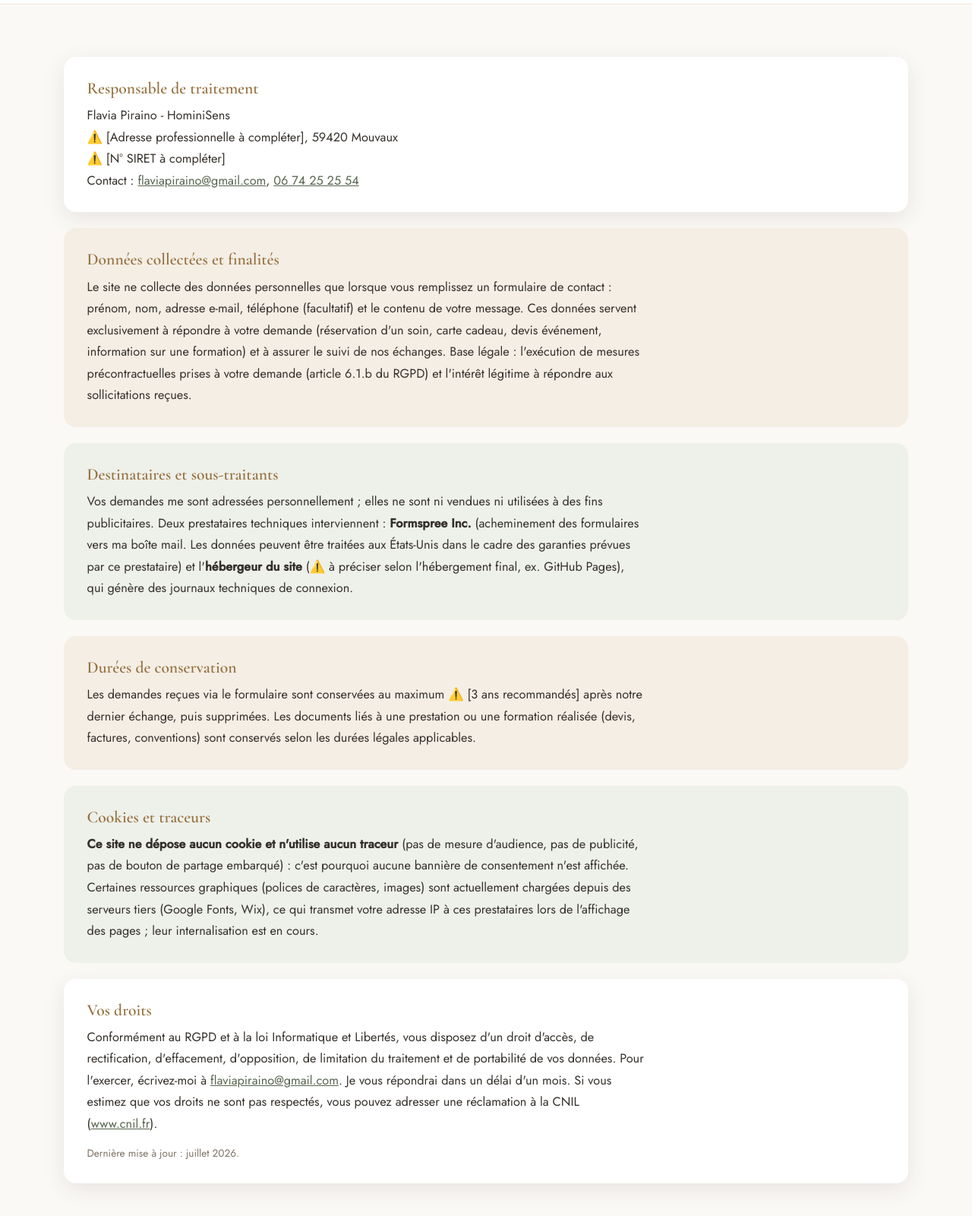
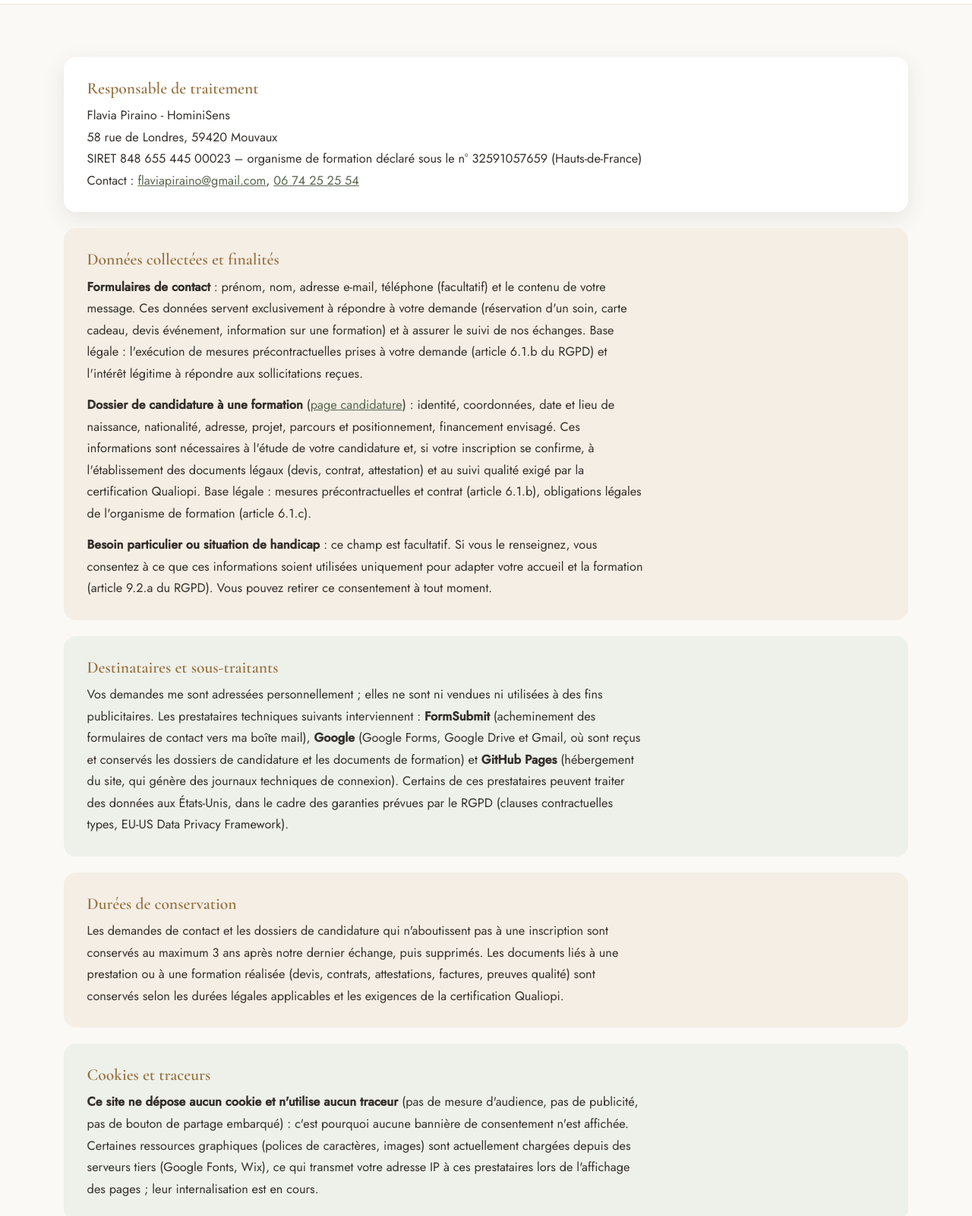
Before and after one commit to FlaviaPiraino/hominisens, a plain HTML site: page confidentialite.html in a window 1280 px wide. Shown: the part 420-2020 px from the top of the page at 76% size. Drawn offline with nearby package versions, Linux system fonts and the light colour scheme.

Commit message:
Add files via upload

```diff
--- a/confidentialite.html
+++ b/confidentialite.html
@@ -61,24 +61,26 @@
   <section class="encadre blanc">
     <h3>Responsable de traitement</h3>
     <p>Flavia Piraino - HominiSens<br>
-    ⚠️ [Adresse professionnelle à compléter], 59420 Mouvaux<br>
-    ⚠️ [N° SIRET à compléter]<br>
+    58 rue de Londres, 59420 Mouvaux<br>
+    SIRET 848 655 445 00023 – organisme de formation déclaré sous le n° 32591057659 (Hauts-de-France)<br>
     Contact : <a href="mailto:flaviapiraino@gmail.com">flaviapiraino@gmail.com</a>, <a href="tel:0674252554">06 74 25 25 54</a></p>
   </section>
 
   <section class="encadre">
     <h3>Données collectées et finalités</h3>
-    <p>Le site ne collecte des données personnelles que lorsque vous remplissez un formulaire de contact : prénom, nom, adresse e-mail, téléphone (facultatif) et le contenu de votre message. Ces données servent exclusivement à répondre à votre demande (réservation d'un soin, carte cadeau, devis événement, information sur une formation) et à assurer le suivi de nos échanges. Base légale : l'exécution de mesures précontractuelles prises à votre demande (article 6.1.b du RGPD) et l'intérêt légitime à répondre aux sollicitations reçues.</p>
+    <p><strong>Formulaires de contact</strong> : prénom, nom, adresse e-mail, téléphone (facultatif) et le contenu de votre message. Ces données servent exclusivement à répondre à votre demande (réservation d'un soin, carte cadeau, devis événement, information sur une formation) et à assurer le suivi de nos échanges. Base légale : l'exécution de mesures précontractuelles prises à votre demande (article 6.1.b du RGPD) et l'intérêt légitime à répondre aux sollicitations reçues.</p>
+    <p style="margin-top:.8rem;"><strong>Dossier de candidature à une formation</strong> (<a href="candidature.html">page candidature</a>) : identité, coordonnées, date et lieu de naissance, nationalité, adresse, projet, parcours et positionnement, financement envisagé. Ces informations sont nécessaires à l'étude de votre candidature et, si votre inscription se confirme, à l'établissement des documents légaux (devis, contrat, attestation) et au suivi qualité exigé par la certification Qualiopi. Base légale : mesures précontractuelles et contrat (article 6.1.b), obligations légales de l'organisme de formation (article 6.1.c).</p>
+    <p style="margin-top:.8rem;"><strong>Besoin particulier ou situation de handicap</strong> : ce champ est facultatif. Si vous le renseignez, vous consentez à ce que ces informations soient utilisées uniquement pour adapter votre accueil et la formation (article 9.2.a du RGPD). Vous pouvez retirer ce consentement à tout moment.</p>
   </section>
 
   <section class="encadre vert">
     <h3>Destinataires et sous-traitants</h3>
-    <p>Vos demandes me sont adressées personnellement ; elles ne sont ni vendues ni utilisées à des fins publicitaires. Deux prestataires techniques interviennent : <strong>Formspree Inc.</strong> (acheminement des formulaires vers ma boîte mail. Les données peuvent être traitées aux États-Unis dans le cadre des garanties prévues par ce prestataire) et l'<strong>hébergeur du site</strong> (⚠️ à préciser selon l'hébergement final, ex. GitHub Pages), qui génère des journaux techniques de connexion.</p>
+    <p>Vos demandes me sont adressées personnellement ; elles ne sont ni vendues ni utilisées à des fins publicitaires. Les prestataires techniques suivants interviennent : <strong>FormSubmit</strong> (acheminement des formulaires de contact vers ma boîte mail), <strong>Google</strong> (Google Forms, Google Drive et Gmail, où sont reçus et conservés les dossiers de candidature et les documents de formation) et <strong>GitHub Pages</strong> (hébergement du site, qui génère des journaux techniques de connexion). Certains de ces prestataires peuvent traiter des données aux États-Unis, dans le cadre des garanties prévues par le RGPD (clauses contractuelles types, EU-US Data Privacy Framework).</p>
   </section>
 
   <section class="encadre">
     <h3>Durées de conservation</h3>
-    <p>Les demandes reçues via le formulaire sont conservées au maximum ⚠️ [3 ans recommandés] après notre dernier échange, puis supprimées. Les documents liés à une prestation ou une formation réalisée (devis, factures, conventions) sont conservés selon les durées légales applicables.</p>
+    <p>Les demandes de contact et les dossiers de candidature qui n'aboutissent pas à une inscription sont conservés au maximum 3 ans après notre dernier échange, puis supprimés. Les documents liés à une prestation ou à une formation réalisée (devis, contrats, attestations, factures, preuves qualité) sont conservés selon les durées légales applicables et les exigences de la certification Qualiopi.</p>
   </section>
 
   <section class="encadre vert">
@@ -89,7 +91,7 @@
   <section class="encadre blanc">
     <h3>Vos droits</h3>
     <p>Conformément au RGPD et à la loi Informatique et Libertés, vous disposez d'un droit d'accès, de rectification, d'effacement, d'opposition, de limitation du traitement et de portabilité de vos données. Pour l'exercer, écrivez-moi à <a href="mailto:flaviapiraino@gmail.com">flaviapiraino@gmail.com</a>. Je vous répondrai dans un délai d'un mois. Si vous estimez que vos droits ne sont pas respectés, vous pouvez adresser une réclamation à la CNIL (<a href="https://www.cnil.fr">www.cnil.fr</a>).</p>
-    <p class="petit" style="margin-top:.8rem;">Dernière mise à jour : juillet 2026.</p>
+    <p class="petit" style="margin-top:.8rem;">Dernière mise à jour : septembre 2026.</p>
   </section>
 
 </main>
```
Also changed, not shown: candidature.html (+12 -7 lines).
